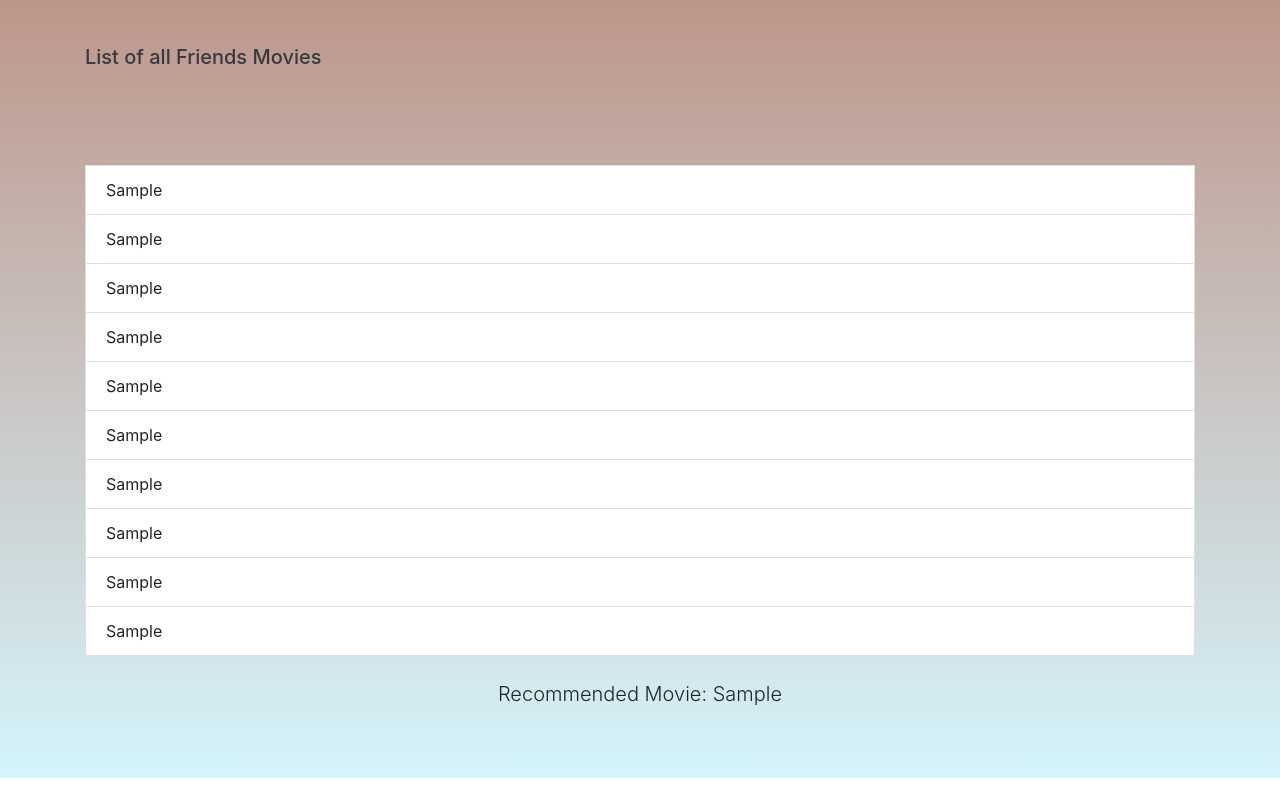
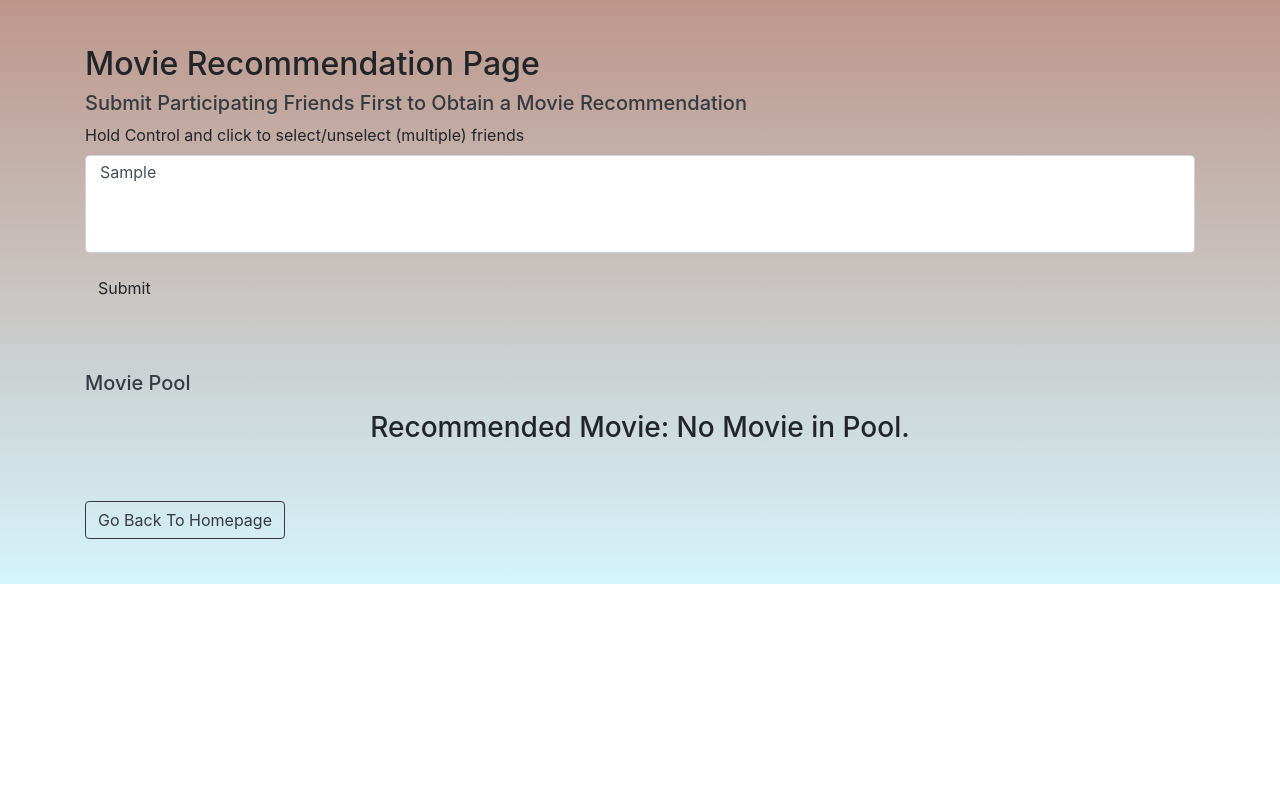
Before and after one commit to Kennedyudeze97/Springproject2, a Flask app: page /recommend in a window 1280 px wide. Run offline with Flask 2, Linux system fonts and the light colour scheme; tables that the repository leaves empty hold one stand-in row (values such as "Sample post"); some libraries are stand-ins or nearby versions.

Commit message:
Final Changes
A lot of changes in the models, routes and UI to accomplish the
functions of the whole project as stated in the assignment statements.

```diff
--- a/app/Homepage/model.py
+++ b/app/Homepage/model.py
@@ -2,8 +2,8 @@ from app import db
 
 class Friends(db.Model):
     id = db.Column(db.Integer, primary_key = True)
-    firstName = db.Column(db.String(45))
-    secondName = db.Column(db.String(200))
+    firstName = db.Column(db.String(45), nullable = False)
+    secondName = db.Column(db.String(200), nullable = False)
 
     def __repr__(self):
         return '<Friend {}>'.format(self.firstName)
--- a/app/Movies/form.py
+++ b/app/Movies/form.py
@@ -1,9 +1,8 @@
 from flask_wtf import FlaskForm
-from wtforms import StringField, SubmitField
+from wtforms import StringField, SubmitField, SelectMultipleField
 
 # flask Form on the ten friend's movies
 class Movies(FlaskForm):
-    friendId = StringField('Enter Friend Id')
     movie1 = StringField('Enter Movie-1')
     movie2 = StringField('Enter Movie-2')
     movie3 = StringField('Enter Movie-3')
@@ -14,4 +13,8 @@ class Movies(FlaskForm):
     movie8 = StringField('Enter Movie-8')
     movie9 = StringField('Enter Movie-9')
     movie10 = StringField('Enter Movie-10')
-    submit = SubmitField('Enter')
+    submit = SubmitField('Submit')
+
+class FriendsSelectForm(FlaskForm):
+    selectedfriends = SelectMultipleField('Hold Control and click to select/unselect (multiple) friends', coerce=int)
+    submit = SubmitField('Submit')
--- a/app/Movies/model.py
+++ b/app/Movies/model.py
@@ -3,7 +3,7 @@ from app import db
 # Class to create the database on movies to be entered by a friend
 class MoviesList(db.Model):
     id = db.Column(db.Integer, primary_key = True)
-    friendId = db.Column(db.Integer)
+    friendId = db.Column(db.Integer, db.ForeignKey('friends.id'))
     movie1 = db.Column(db.String(64))
     movie2 = db.Column(db.String(64))
     movie3 = db.Column(db.String(64))
--- a/app/Movies/routes.py
+++ b/app/Movies/routes.py
@@ -1,28 +1,23 @@
 from flask import Blueprint, render_template, flash, url_for, redirect
 from app.Movies import movies_bp
 from app import db
-from app.Movies.form import Movies
+from app.Movies.form import Movies, FriendsSelectForm
 from app.Movies.model import MoviesList
 from app.Homepage.model import Friends
 import random
 
-# Route to render list of friends
-@movies_bp.route('/friends', methods = ["GET"])
-def FriendRender():
-    # Query All friends from the database
-    friends = Friends.query.all()
-
-    return render_template('Friends.html', friends = friends)
-
 @movies_bp.route("/AddMovies/<int:id>", methods=['POST','GET'])
 def AddMovies(id):
+
     current_friend = Friends.query.get_or_404(id)
     form = Movies()
+    userMovies = MoviesList.query.filter_by(friendId=id).first()
+    print(userMovies is None)
 
     if form.validate_on_submit():
         # Insert data into the database
         movies = MoviesList(
-            friendId=form.friendId.data,
+            friendId = id,
             movie1 = form.movie1.data,
             movie2 = form.movie2.data,
             movie3 = form.movie3.data,
@@ -33,39 +28,80 @@ def AddMovies(id):
             movie8 = form.movie8.data,
             movie9 = form.movie9.data,
             movie10 = form.movie10.data)
-        db.session.add(movies)
+        if userMovies is None:
+            db.session.add(movies)
+        else:
+            userMovies.movie1 = form.movie1.data
+            userMovies.movie2 = form.movie2.data
+            userMovies.movie3 = form.movie3.data
+            userMovies.movie4 = form.movie4.data
+            userMovies.movie5 = form.movie5.data
+            userMovies.movie6 = form.movie6.data
+            userMovies.movie7 = form.movie7.data
+            userMovies.movie8 = form.movie8.data
+            userMovies.movie9 = form.movie9.data
+            userMovies.movie10 = form.movie10.data
         db.session.commit()
 
-        return redirect(url_for('movies.FriendRender'))
+        return redirect(url_for('Home.Home'))
+    if userMovies is None:
+        form = Movies()
+    else:
+        form.movie1.data = userMovies.movie1
+        form.movie2.data = userMovies.movie2
+        form.movie3.data = userMovies.movie3
+        form.movie4.data = userMovies.movie4
+        form.movie5.data = userMovies.movie5
+        form.movie6.data = userMovies.movie6
+        form.movie7.data = userMovies.movie7
+        form.movie8.data = userMovies.movie8
+        form.movie9.data = userMovies.movie9
+        form.movie10.data = userMovies.movie10
     return render_template('AddMovie.html', form= form, id=id, friend=current_friend)
 
 
-@movies_bp.route('/recommend')
+@movies_bp.route('/recommend', methods=['POST','GET'])
 def RecommendMovie():
+
+    form = FriendsSelectForm()
+
+    friends = Friends.query.all()
+
+    friendslist = [(i.id, i.firstName) for i in friends]
+    form.selectedfriends.choices = friendslist
+
+    list = []
+    if form.validate_on_submit():
+        for n in form.selectedfriends.data:
+            movies = MoviesList.query.filter_by(friendId=n)
+            for m in movies:
+                if m.movie1:
+                    list.append(m.movie1)
+                if m.movie2:
+                    list.append(m.movie2)
+                if m.movie3:
+                    list.append(m.movie3)
+                if m.movie4:
+                    list.append(m.movie4)
+                if m.movie5:
+                    list.append(m.movie5)
+                if m.movie6:
+                    list.append(m.movie6)
+                if m.movie7:
+                    list.append(m.movie7)
+                if m.movie8:
+                    list.append(m.movie8)
+                if m.movie9:
+                    list.append(m.movie9)
+                if m.movie10:
+                    list.append(m.movie10)
+
     movies = MoviesList.query.all()
     print(type(movies))
-    list=[]
-    for m in movies:
-        if m.movie1:
-            list.append(m.movie1)
-        if m.movie2:
-            list.append(m.movie2)
-        if m.movie3:
-            list.append(m.movie3)
-        if m.movie4:
-            list.append(m.movie4)
-        if m.movie5:
-            list.append(m.movie5)
-        if m.movie6:
-            list.append(m.movie6)
-        if m.movie7:
-            list.append(m.movie7)
-        if m.movie8:
-            list.append(m.movie8)
-        if m.movie9:
-            list.append(m.movie9)
-        if m.movie10:
-            list.append(m.movie10)
-    print(random.choice(list))
 
-    return render_template('DisplayMovies.html', movies = movies, randommovie = random.choice(list))
+    if len(list)>0:
+        randomMovie=random.choice(list)
+    else:
+        randomMovie="No Movie in Pool."
+
+    return render_template('DisplayMovies.html', movie_pool = list, movies = movies, randommovie = randomMovie, form = form)
--- a/app/Movies/templates/DisplayMovies.html
+++ b/app/Movies/templates/DisplayMovies.html
@@ -1,28 +1,32 @@
 {% extends 'base.html' %}
+{% import 'bootstrap/wtf.html' as wtf %}
+
+
 {% block content %}
-
 <div class="home">
 <div class="container">
-    <h5 class="text-dark">List of all Friends Movies</h5>
-        {% for set in movies %}
-        <ul class="list-group my-5"></ul>
-            <li class="list-group-item">{{set.movie1}}</li>
-            <li class="list-group-item">{{set.movie2}}</li>
-            <li class="list-group-item">{{set.movie3}}</li>
-            <li class="list-group-item">{{set.movie4}}</li>
-            <li class="list-group-item">{{set.movie5}}</li>
-            <li class="list-group-item">{{set.movie6}}</li>
-            <li class="list-group-item">{{set.movie7}}</li>
-            <li class="list-group-item">{{set.movie8}}</li>
-            <li class="list-group-item">{{set.movie9}}</li>
-            <li class="list-group-item">{{set.movie10}}</li>
-        </ul>
-        {% endfor %}
+    <h2>Movie Recommendation Page</h2>
+    <h5 class="text-dark">Submit Participating Friends First to Obtain a Movie Recommendation</h5>
+    <div class="">
+            {{ wtf.quick_form(form) }}
+        </div>
+    <br>
+    <br>
+    <h5 class="text-dark">Movie Pool</h5>
+    <ol>
+    {% for n in  movie_pool%}
+        <li class="btn btn-outline-bright">{{n}}</li>
+    {% endfor %}
+    </ol>
+
 
         <!-- Movie Recommendation -->
-            <div class="d-flex justify-content-center lead my-4">
-                Recommended Movie: {{randommovie}}
+            <div class="d-flex justify-content-center">
+               <h3>Recommended Movie: {{randommovie}}</h3>
             </div>
+    <br>
+    <br>
+    <a class="btn btn-outline-dark" href="{{ url_for('Home.Home') }}">Go Back To Homepage</a>
 </div>
 
 </div>
```
Also changed, not shown: app/Homepage/templates/index.html (+6 -4 lines), app/Movies/templates/AddMovie.html (+4 -3 lines), app/Movies/templates/Friends.html (+8 -9 lines), app.db, app/Homepage/form.py (line endings or trailing spaces).
